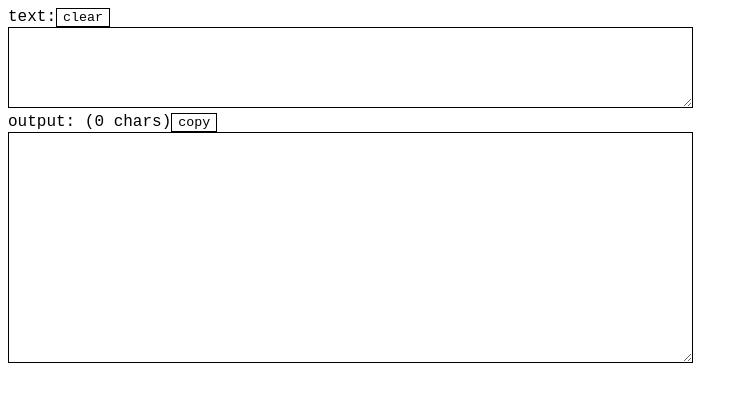
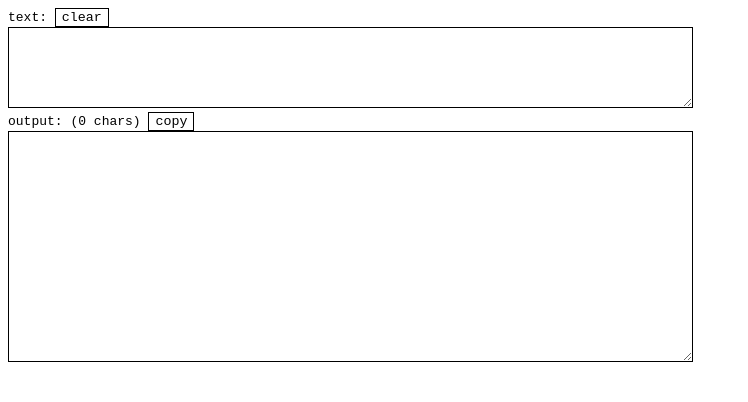
Before and after one commit to RedMikePumpkin/discord-syntaxify, a plain HTML site: page syntaxify.html in a window 1280 px wide. Shown: the whole page, without its empty margins (0-748 px from the left). Drawn offline with Linux system fonts and the light colour scheme.

Commit message:
joined css for button and textarea

```diff
--- a/syntaxify.html
+++ b/syntaxify.html
@@ -1 +1 @@
-<!DOCTYPE html><html><head><meta charset="utf-8"><title>Discord Syntaxify</title><style>*{font-family:'Courier New',Courier,monospace;}button{background:none;outline:none;border:1px solid #000;}textarea{background:none;outline:none;border:1px solid #000;box-sizing:content-box;min-height:calc(1em+2px);line-break:normal;word-wrap:break-word;min-width:2em;color:#000;}</style><script>var a=document,b="getElementById",c="value",d=a=>{var b="",i=0;for(;i<a.length;i++)b+="||**~~__*`"+a[i]+"`*__~~**||";return b};</script></head><body>text:<button onclick="a[b]('o')[c]=d(a[b]('i')[c]='');a[b]('c')[c]='0'">clear</button><br><textarea id="i" onkeyup="a[b]('o')[c]=d(a[b]('i')[c]);a[b]('c').innerHTML=a[b]('o')[c].length" rows="5" cols="83"></textarea><br>output: (<span id="c"></span> chars)<button onclick="var z=a[b]('o');z.focus();z.select();a.execCommand('copy');z.blur()">copy</button><br><textarea id="o" rows="15" cols="83" readonly></textarea><script>a[b]('i')[c]='';a[b]('o')[c]='';a[b]('c').innerHTML="0";</script></body></html>
+<!DOCTYPE html><html><head><meta charset="utf-8"><title>Discord Syntaxify</title><style>*{font-family:monospace;}button,textarea{background:none;outline:none;border:1px solid #000;box-sizing:content-box;min-height:calc(1em+2px);line-break:normal;word-wrap:break-word;min-width:2em;color:#000;}</style><script>var a=document,b="getElementById",c="value",d=a=>{var b="",i=0;for(;i<a.length;i++)b+="||**~~__*`"+a[i]+"`*__~~**||";return b};</script></head><body>text: <button onclick="a[b]('o')[c]=d(a[b]('i')[c]='');a[b]('c')[c]='0'">clear</button><br><textarea id="i" onkeyup="a[b]('o')[c]=d(a[b]('i')[c]);a[b]('c').innerHTML=a[b]('o')[c].length" rows="5" cols="83"></textarea><br>output: (<span id="c"></span> chars) <button onclick="var z=a[b]('o');z.focus();z.select();a.execCommand('copy');z.blur()">copy</button><br><textarea id="o" rows="15" cols="83" readonly></textarea><script>a[b]('i')[c]='';a[b]('o')[c]='';a[b]('c').innerHTML="0";</script></body></html>
```
